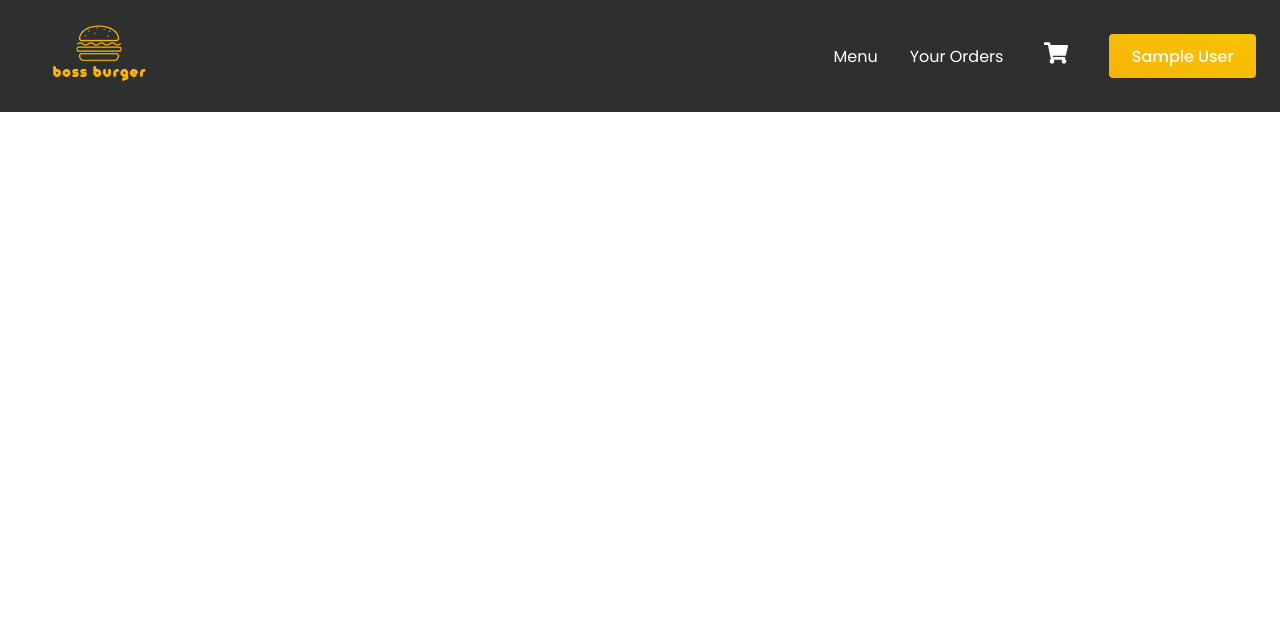
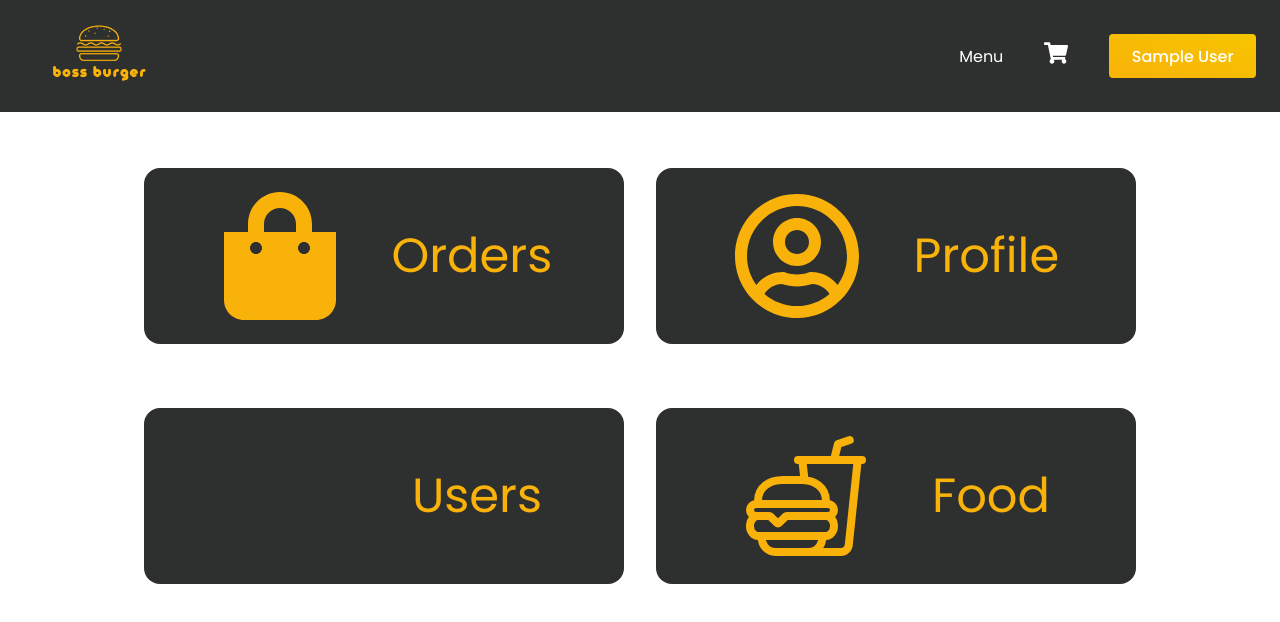
Before and after one commit to Keerthi-k6/Boss-burger, a React (Vite) app: page /dashboard in a window 1280 px wide. Shown: the top 622 px of the page. Built offline with nearby package versions, Linux system fonts and the light colour scheme; sample sign-in values are in the browser's storage; some icons are missing.

Commit message:
food admin - delete done

```diff
--- a/src/AppRoutes.jsx
+++ b/src/AppRoutes.jsx
@@ -12,7 +12,9 @@ import PaymentPage from './page/Payment/PaymentPage.jsx'
 import OrderTrackPage from './page/OrderPage/OrderTrackPage.jsx'
 import Profile from './page/Profile/Profile.jsx'
 import OrderPage from './page/Order/OrderPage.jsx'
-
+import Dashboard from './page/Dashboard/Dashboard.jsx'
+import AdminRoutes from './components/AdminRoutes/AdminRoutes.jsx'
+import FoodsAdmin from './page/FoodsAdmin/FoodsAdmin.jsx'
 const AppRoutes = () => {
   return (
    <Routes>
@@ -49,6 +51,16 @@ const AppRoutes = () => {
     element={<AuthRoute>
             <OrderPage/>
            </AuthRoute>}/>
+    <Route
+    path='/dashboard'
+    element={<AuthRoute>
+            <Dashboard/>
+           </AuthRoute>}/>
+    <Route
+    path='/admin/foods/:searchTerm?'
+    element={<AdminRoutes>
+            <FoodsAdmin/>
+           </AdminRoutes>}/>
 
 
    </Routes>
--- /dev/null
+++ b/src/components/AdminRoutes/AdminRoutes.jsx
@@ -0,0 +1,25 @@
+import React, { Children } from 'react';
+import { useAuth } from '../../hooks/useAuth';
+import NotFound from '../NotFound/NotFound';
+import AuthRoute from '../AuthRoute/AuthRoute';
+
+function AdminRoute({ children }) {
+  const { user } = useAuth();
+  return user.isAdmin ? (
+    children
+  ) : (
+    <NotFound
+      linkRoute="/dashboard"
+      linkText="Go to Dashboard"
+      message="You don't have access to this page"
+    />
+  );
+}
+
+const AdminRouteExport = ({ children }) => (
+  <AuthRoute>
+    <AdminRoute>{children}</AdminRoute>
+  </AuthRoute>
+);
+
+export default AdminRouteExport;
--- a/src/components/Search/Search.jsx
+++ b/src/components/Search/Search.jsx
@@ -1,23 +1,30 @@
-import React, { useEffect } from 'react'
+import React, { useEffect, useState } from 'react'
+import { useNavigate, useParams } from 'react-router-dom'
 import styles from './Search.module.css'
-import { useState } from 'react'
-import { useNavigate, useParams } from 'react-router-dom'
-const Search = () => {
-  const [term,setTerm] = useState('')
-  const navigate = useNavigate();
-  const {searchTerm} =  useParams()
-  const search = async()=>
-    {
-      term ? navigate(`/search/${term}`) : navigate('/menu')
-    }
-    useEffect(()=>
-    {
-      setTerm(searchTerm ?? '')
-    },[searchTerm])
+
+const Search = ({ searchRoute = '/search/', defaultRoute = '/menu', margin }) => {
+  const [term, setTerm] = useState('')
+  const navigate = useNavigate()
+  const { searchTerm } = useParams()
+
+  const search = () => {
+    term ? navigate(searchRoute + term) : navigate(defaultRoute)
+  }
+
+  useEffect(() => {
+    setTerm(searchTerm ?? '')
+  }, [searchTerm])
+
   return (
-    <div className={styles.container}>
-      <input type='text' placeholder = 'Search Boss Burger!' onKeyUp={e=>e.key ==='Enter' && search()} value={term} onChange={(e)=> setTerm(e.target.value)} />
-      <button className={styles.btn } onClick={search} style={{marginTop:0}}>Search</button>
+    <div className={styles.container} style={{ margin }}>
+      <input
+        type="text"
+        placeholder="Search Boss Burger!"
+        onKeyUp={e => e.key === 'Enter' && search()}
+        value={term}
+        onChange={e => setTerm(e.target.value)}
+      />
+      <button className={styles.btn} onClick={search} style={{ marginTop: 0 }}>Search</button>
     </div>
   )
 }
--- a/src/components/navbar/Navbar.jsx
+++ b/src/components/navbar/Navbar.jsx
@@ -27,7 +27,6 @@ const Navbar = () => {
         </Link>
         <div className={`flexCenter ${styles['nav-links']}`}>
           <Link to='/menu'>Menu</Link>
-          <Link to='/orders'>Your Orders</Link>
           <Link to='/cart' className={styles.cart}>
             <FaShoppingCart fontSize={'1.5rem'} />
             {cart.totalCount > 0 && <span>{cart.totalCount}</span>}
@@ -39,8 +38,9 @@ const Navbar = () => {
           >
             {user ? (
               <div className='user_container'>
-                <Link to='/dashboard'>{user.name}</Link>
+                <Link to='/'>{user.name}</Link>
                 <div className={`${styles.usermenu} ${isMenuOpen ? styles.open : ''}`}>
+                <Link to='/dashboard'>Dashboard</Link>
                   <Link to='/profile'>Profile</Link>
                   <Link onClick={logout}>Logout</Link>
                 </div>
--- /dev/null
+++ b/src/page/Dashboard/Dashboard.jsx
@@ -0,0 +1,60 @@
+import React from 'react';
+import { useAuth } from '../../hooks/useAuth';
+import styles from './Dashboard.module.css';
+import { FaShoppingBag } from "react-icons/fa";
+import { FaRegUserCircle } from "react-icons/fa";
+import { FaUsers } from "react-icons/fa6";
+import { IoFastFoodOutline } from "react-icons/io5";
+import { Link } from 'react-router-dom';
+
+const allItems = [
+    {
+       id: 1,
+       title: 'Orders',
+       url: '/orders',
+       icon: <FaShoppingBag />,
+    },
+    {
+        id: 2,
+        title: 'Profile',
+        url: '/profile',
+        icon: <FaRegUserCircle />,
+    },
+    {
+        id: 3,
+        title: 'Users',
+        url: '/admin/users',
+        forAdmin: true,
+        icon: <FaUsers />,
+    },
+    {
+        id: 4,
+        title: 'Food',
+        url: '/admin/foods',
+        forAdmin: true,
+        icon: <IoFastFoodOutline />,
+    }
+];
+
+const Dashboard = () => {
+    const { user } = useAuth();
+    return (
+        <div className={styles.container}>
+            <div className={styles.menu + ' paddings flexCenter innerwidth'}>
+                {
+                    allItems.filter(item => user.isAdmin || !item.forAdmin)
+                    .map(item => (
+                        <div key={item.id} className={styles.item}>
+                            <Link to={item.url} style={{ color: 'var(--yellow)', textDecoration: 'none', backgroundColor: 'var(--black)' }}>
+                                {item.icon}
+                                <p>{item.title}</p>
+                            </Link>
+                        </div>
+                    ))
+                }
+            </div>
+        </div>
+    );
+};
+
+export default Dashboard;
--- /dev/null
+++ b/src/page/Dashboard/Dashboard.module.css
@@ -0,0 +1,33 @@
+.container
+{
+    margin: auto;
+    margin-top: 1rem;
+    max-width: 70rem;
+    width: 100%;
+
+}
+.menu a{
+    width :30rem;
+    height: 11rem;
+    display: flex;
+    flex-direction: row;
+    align-items: center;
+    justify-content:space-evenly;
+    border-radius: 1rem;
+    padding: 1.5rem;
+    margin: 1rem;
+    font-size:8rem;
+    transition: all 400ms ease;
+}
+.menu a p{
+    font-size: 3rem;
+}
+.menu a:hover{
+    box-shadow: var(--shadow);
+    -webkit-transform: translate(0, -8px);
+	-moz-transform: translate(0, -8px);
+	-ms-transform: translate(0, -8px);
+	-o-transform: translate(0, -8px);
+	transform: translate(0, -8px);
+    box-shadow: var(--shadow);
+}
--- a/src/page/Food/FoodPage.jsx
+++ b/src/page/Food/FoodPage.jsx
@@ -7,6 +7,7 @@ import Tags from '../../components/Tags/Tags'
 import Title from '../../components/Title/Title'
 import { useCart } from '../../hooks/useCart'
 import NotFound from '../../components/NotFound/NotFound'
+import { toast } from 'react-toastify'
 const FoodPage = () => {
     const [food,setfood] = useState({})
     const {id} = useParams()
@@ -14,7 +15,8 @@ const FoodPage = () => {
     const navigate = useNavigate()
     const handleAddToCart = ()=>{
         addToCart(food)
-        navigate('/cart')
+        toast.success('Item added to cart!')
+        // navigate('/cart')
     }
     useEffect(()=>
     {
--- /dev/null
+++ b/src/page/FoodsAdmin/FoodsAdmin.jsx
@@ -0,0 +1,61 @@
+import React, { useEffect, useState } from 'react'
+import { Link, useParams } from 'react-router-dom'
+import styles from './FoodsAdmin.module.css'
+import Title from '../../components/Title/Title'
+import { deleteById, getAll, search } from '../../services/foodService'
+import NotFound from '../../components/NotFound/NotFound'
+import Search from '../../components/Search/Search'
+import {toast} from 'react-toastify'
+export default function FoodsAdmin() {
+  const [foods, setFoods] = useState([])
+  const { searchTerm } = useParams()
+
+  useEffect(() => {
+    loadFoods()
+  }, [searchTerm])
+
+  const loadFoods = async () => {
+    const foods = searchTerm ? await search(searchTerm) : await getAll()
+    setFoods(foods)
+  }
+
+  const FoodsNotFound = () => {
+    if (foods && foods.length > 0) return null
+    return searchTerm ? (<NotFound linkText={'show All'} linkRoute={'/admin/foods'} />) : <NotFound linkText={'Back to Dashboard'} linkRoute={'/dashboard'} />
+  }
+   const deleteFood = async food =>
+    {
+        const confirmed = window.confirm(`Are you sure you want to delete ${food.name} ?`)
+        if(!confirmed) return
+        await deleteById(food.id)
+        toast.success(`${food.name} deleted successfully`)
+        setFoods(foods.filter(f => f.id !== food.id))
+    }
+  return (
+    <div className={styles.container + ' innerwidth paddings flexColCenter'}>
+        <Title Title='Manage Food' color='var(--black)' fontSize='2rem' />
+      <div className={styles.list}>
+        <Search searchRoute={'/admin/foods/'} defaultRoute={'/admin/foods'} />
+        <Link to='/admin/addFood' className={styles.add_food + ' button'}>Add food +</Link>
+        <FoodsNotFound />
+        {
+            foods && foods.map(food => (
+                <div key={food.id} className={styles.list_item}>
+                    <img src={food.imageUrl} alt={food.name} className={styles.image} width={100}/>
+                    <Link to={`/food/${food.id}`} className={styles.name}>{food.name}</Link>
+                    <p className={styles.price}>₹{food.price}</p>
+                    <div className={styles.actions}>
+                        <button className={styles['btn']} style={{backgroundColor: 'rgb(16, 215, 109)'}}>
+                        <Link to={`/admin/editFood/${food.id}`} >Edit</Link>
+                        </button>
+                        <button  className={styles['btn']} style={{backgroundColor: 'red'}}>
+                        <Link onClick={() => deleteFood(food)}>Delete</Link>
+                        </button>
+                    </div>
+                </div>
+            ))
+        }
+      </div>
+    </div>
+  )
+}
--- /dev/null
+++ b/src/page/FoodsAdmin/FoodsAdmin.module.css
@@ -0,0 +1,32 @@
+.list
+{
+    margin:1rem;
+    width: 60%;
+
+}
+.list_item
+{
+    display: flex;
+    flex-direction: row;
+    align-items: center;
+    justify-content: space-between;
+    margin: 1rem;
+    border: 1px solid var(--black);
+    padding: 1rem;
+    border-radius: 1rem;
+    background-color: var(--card-color);
+}
+.btn
+{
+ font-weight: 500;
+  padding: 0.6rem 0.8rem;
+  color: white;
+  border: none;
+  border-radius: 4px;
+  width: 6rem;
+}
+.actions
+{
+    display: flex;
+    gap: 0.5rem;
+}
--- a/src/services/foodService.jsx
+++ b/src/services/foodService.jsx
@@ -27,3 +27,7 @@ export const getById = async foodId =>
         const {data} = await axios.get(`/api/foods/${foodId}`)
         return data
     }
+
+export async function deleteById(foodId) {
+    await axios.delete(`/api/foods/${foodId}`)
+}
```
